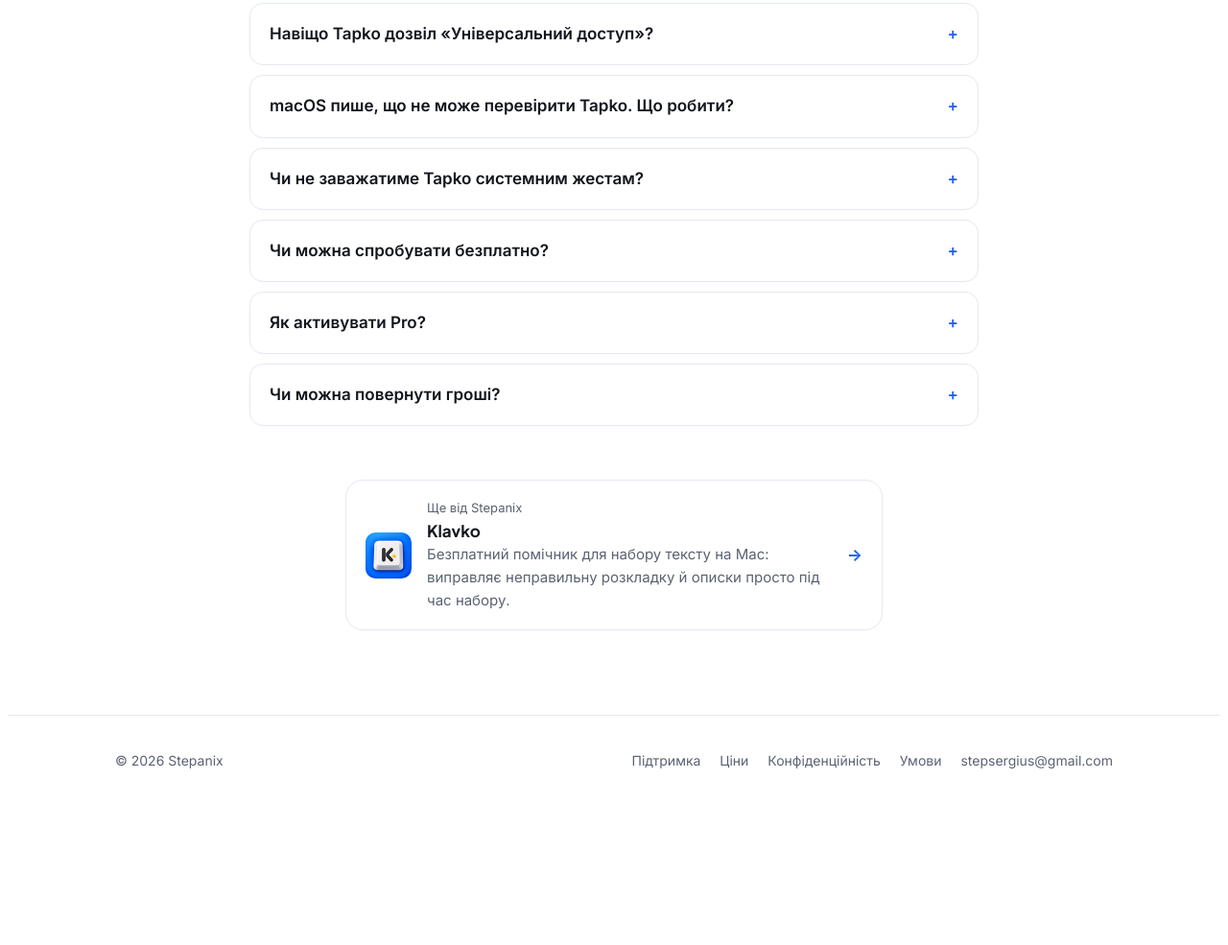
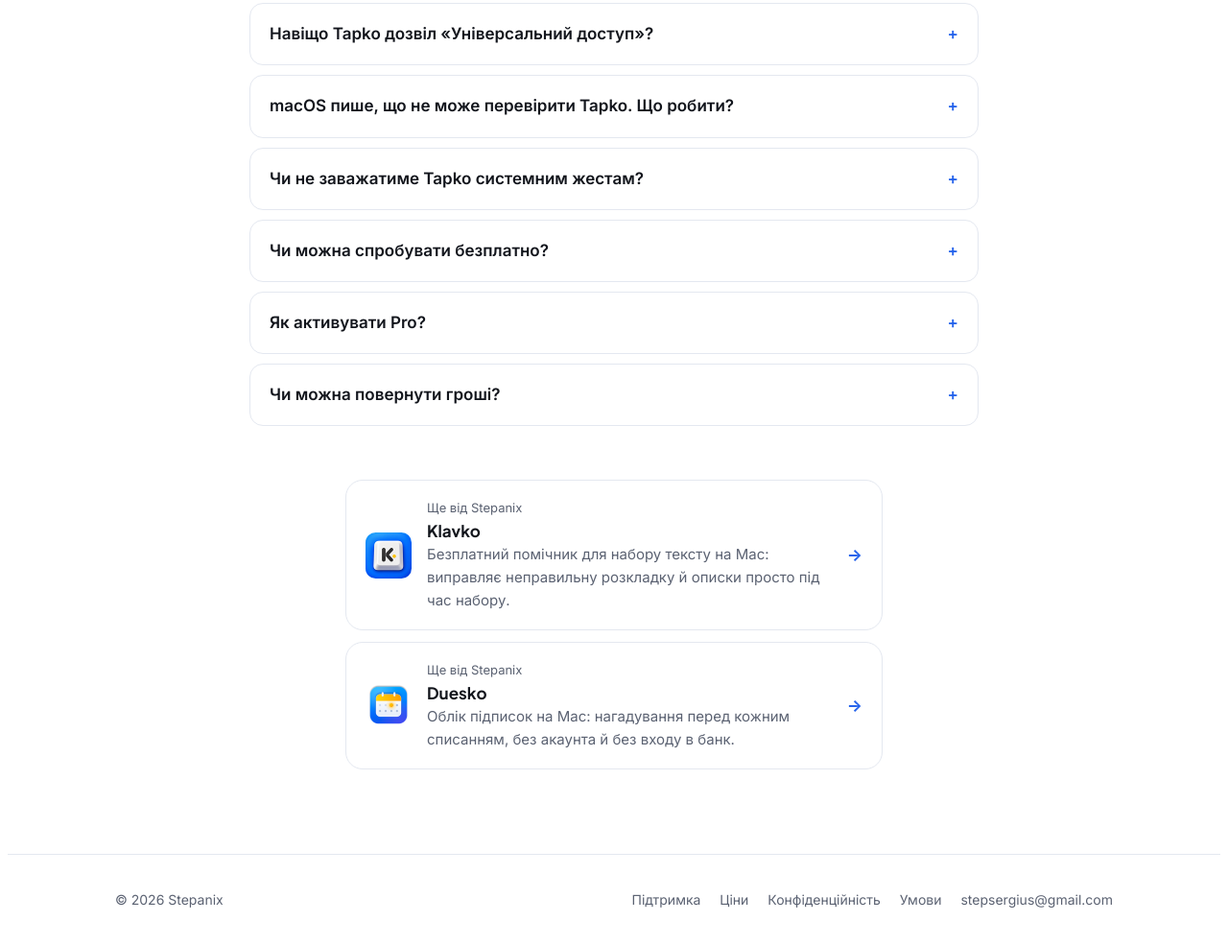
Before and after one commit to stepsergius/tapko-app, a plain HTML site: page uk/index.html in a window 1280 px wide. Shown: the part 4861-5846 px from the top of the page at 96% size. Before the commit the page ends 5709 px from the top, so only its background shows below. Drawn offline with Linux system fonts and the light colour scheme.

Commit message:
Site: link to Duesko
Co-Authored-By: Claude Opus 5.5 <noreply@anthropic.com>

```diff
--- a/uk/index.html
+++ b/uk/index.html
@@ -141,7 +141,8 @@ footer a { text-decoration: none; } footer a:hover { color: var(--fg); }
 .lang a:focus-visible { outline: 3px solid var(--accent); outline-offset: 2px; }
 @media (max-width: 640px) { .nav .wrap { gap: 14px; } .nav .lang { margin-left: auto; } .nav .btn { margin-left: 0; } }
 @media (max-width: 480px) { .nav .btn { display: none; } }
-.also { display: flex; align-items: center; gap: 16px; max-width: 560px; margin: 56px auto 0; padding: 18px 20px; border: 1px solid var(--line); border-radius: var(--radius); text-decoration: none; color: inherit; background: var(--card); }
+.also-list { display: grid; gap: 12px; max-width: 560px; margin: 56px auto 0; }
+.also { display: flex; align-items: center; gap: 16px; padding: 18px 20px; border: 1px solid var(--line); border-radius: var(--radius); text-decoration: none; color: inherit; background: var(--card); }
 .also:hover { border-color: var(--accent); }
 .also img { width: 48px; height: 48px; flex: none; border-radius: 22%; }
 .also > span:nth-child(2) { display: grid; gap: 2px; min-width: 0; }
@@ -337,11 +338,18 @@ footer a { text-decoration: none; } footer a:hover { color: var(--fg); }
           <p>Так. Якщо Tapko вам не підійде, напишіть протягом 14 днів після покупки, і ми повернемо гроші.</p>
         </details>
       </div>
-      <a class="also" href="https://klavko.stepanix.com/uk/">
-        <img src="../assets/klavko.png" alt="" width="48" height="48">
-        <span><small>Ще від Stepanix</small><b>Klavko</b><span>Безплатний помічник для набору тексту на Mac: виправляє неправильну розкладку й описки просто під час набору.</span></span>
-        <span class="arrow" aria-hidden="true">→</span>
-      </a>
+      <div class="also-list">
+        <a class="also" href="https://klavko.stepanix.com/uk/">
+          <img src="../assets/klavko.png" alt="" width="48" height="48">
+          <span><small>Ще від Stepanix</small><b>Klavko</b><span>Безплатний помічник для набору тексту на Mac: виправляє неправильну розкладку й описки просто під час набору.</span></span>
+          <span class="arrow" aria-hidden="true">→</span>
+        </a>
+        <a class="also" href="https://duesko.stepanix.com/uk/">
+          <img src="../assets/duesko.png" alt="" width="48" height="48">
+          <span><small>Ще від Stepanix</small><b>Duesko</b><span>Облік підписок на Mac: нагадування перед кожним списанням, без акаунта й без входу в банк.</span></span>
+          <span class="arrow" aria-hidden="true">→</span>
+        </a>
+      </div>
     </div>
   </section>
 </main>
```
Also changed, not shown: index.html (+14 -6 lines), assets/duesko.png (added).
